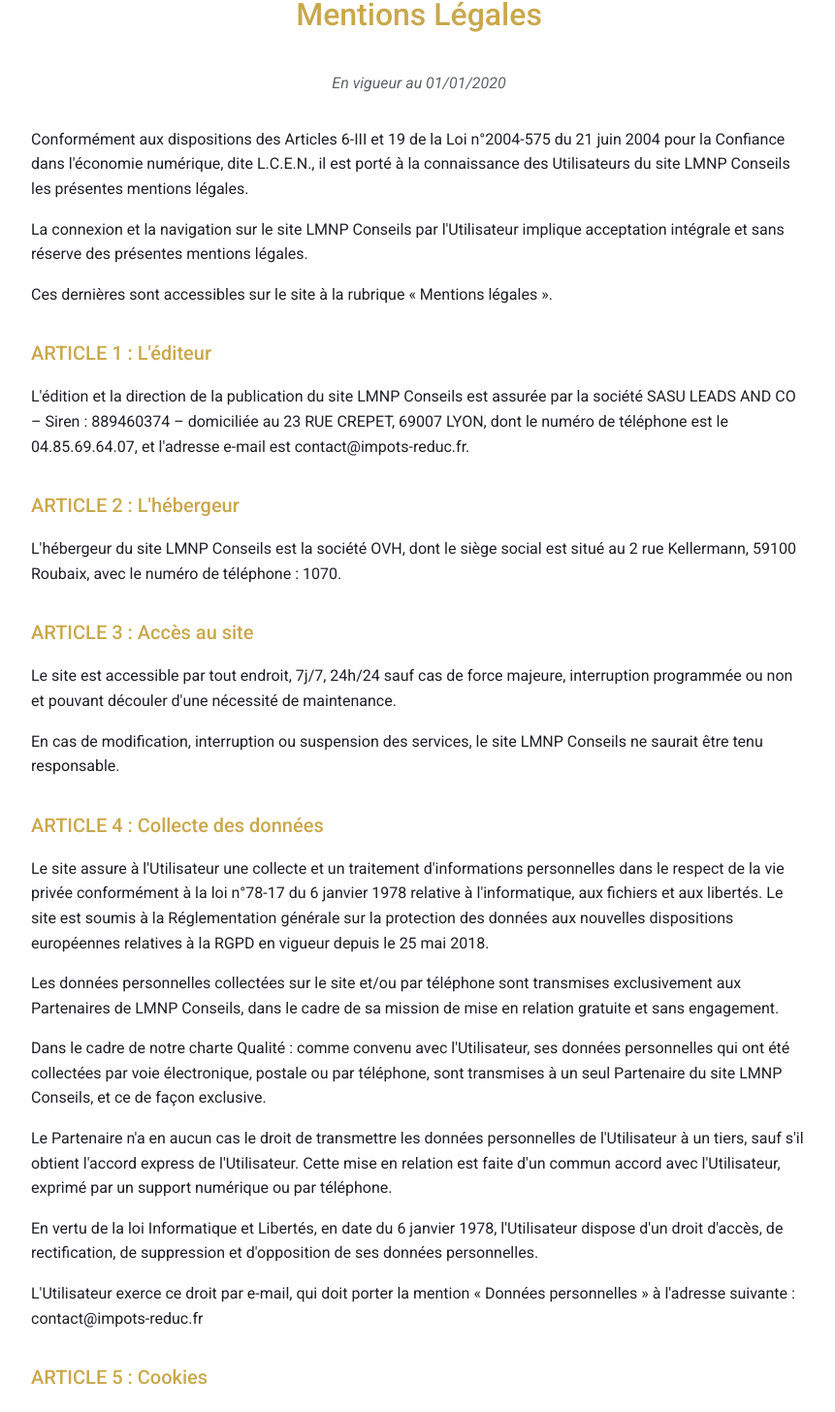
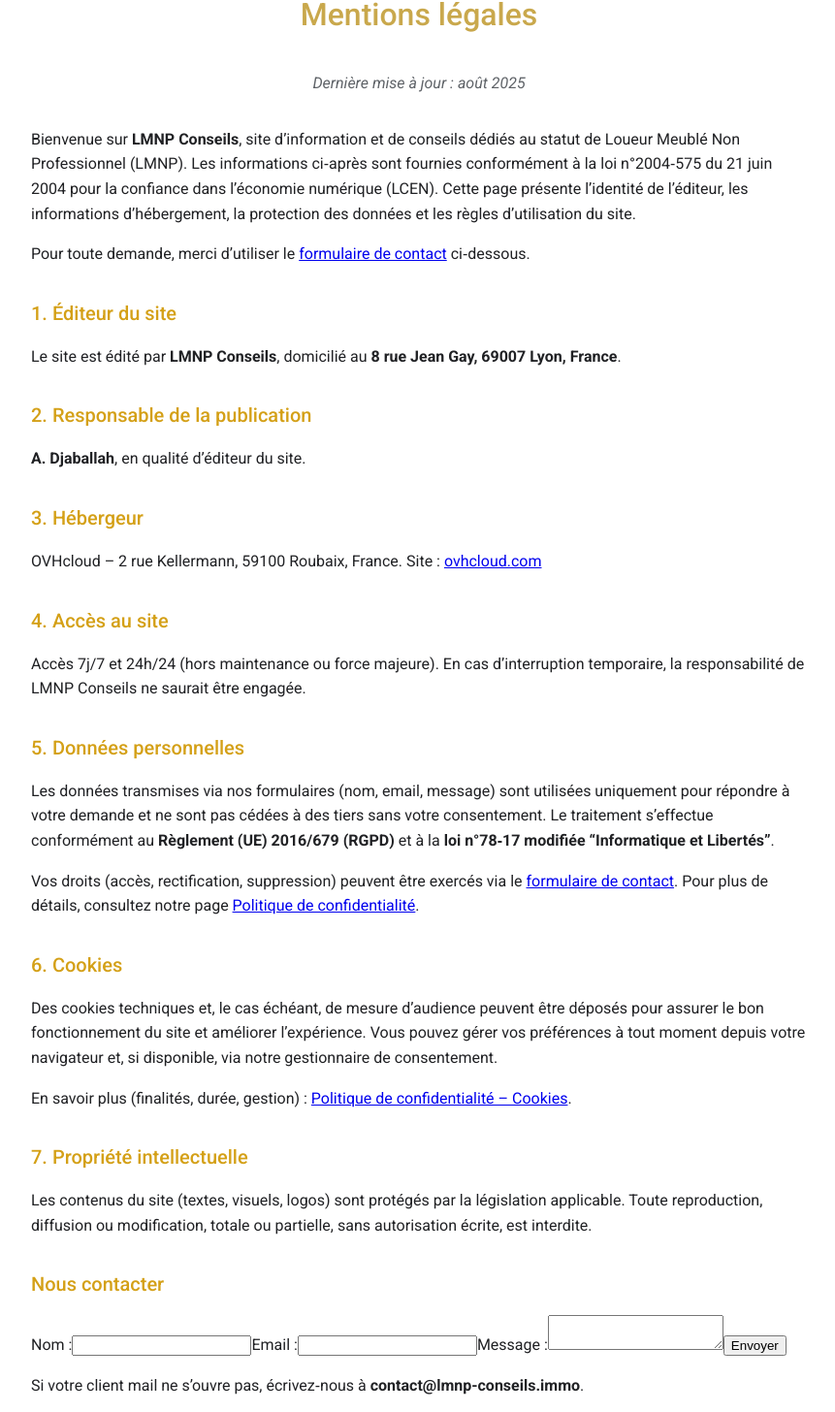
Before and after one commit to abderrahmane-br/lmnp, a Next.js app: page /mentions-legales in a window 1280 px wide. Shown: the part 198-1654 px from the top of the page at 97% size, without its empty margins (208-1069 px from the left). Built offline with nearby package versions, Linux system fonts and the light colour scheme.

Commit message:
maj mentions légales + JSON‑LD

```diff
--- a/src/app/mentions-legales/page.jsx
+++ b/src/app/mentions-legales/page.jsx
@@ -3,124 +3,196 @@
 
 export const metadata = {
   title: 'Mentions légales | LMNP Conseils',
-  description: `Consultez les mentions légales du site : informations sur l’éditeur, l’hébergement, la propriété intellectuelle et les conditions d’utilisation.`,
-  robots: 'index, follow'
+  description:
+    "Mentions légales de LMNP Conseils : identité de l’éditeur, hébergeur, propriété intellectuelle, données personnelles (RGPD) et contact.",
+  robots: 'index, follow',
+  alternates: { canonical: 'https://lmnp-conseils.immo/mentions-legales' }
 };
 
-function MentionsLegales() {
+export default function MentionsLegales() {
+  const titleStyle = { color: '#d4a017' }; // accent discret
+
   return (
     <>
       <Subheader />
       <main className={styles.container}>
-        <h1 className={styles.title}>Mentions Légales</h1>
-        <p className={styles.date}>En vigueur au 01/01/2020</p>
+        <h1 className={styles.title}>Mentions légales</h1>
+        <p className={styles.date}>Dernière mise à jour : août 2025</p>
 
+        {/* Intro LCEN */}
         <div className={styles.article}>
           <p>
-            Conformément aux dispositions des Articles 6-III et 19 de la Loi n°2004-575 du 21 juin 2004
-            pour la Confiance dans l'économie numérique, dite L.C.E.N., il est porté à la connaissance
-            des Utilisateurs du site LMNP Conseils les présentes mentions légales.
+            Bienvenue sur <strong>LMNP Conseils</strong>, site d’information et de conseils dédiés au
+            statut de Loueur Meublé Non Professionnel (LMNP). Les informations ci‑après sont fournies
+            conformément à la loi n°2004‑575 du 21 juin 2004 pour la confiance dans l’économie numérique (LCEN).
+            Cette page présente l’identité de l’éditeur, les informations d’hébergement, la protection des données
+            et les règles d’utilisation du site.
           </p>
           <p>
-            La connexion et la navigation sur le site LMNP Conseils par l'Utilisateur implique acceptation
-            intégrale et sans réserve des présentes mentions légales.
-          </p>
-          <p>
-            Ces dernières sont accessibles sur le site à la rubrique « Mentions légales ».
+            Pour toute demande, merci d’utiliser le <a href="#contact-form">formulaire de contact</a> ci‑dessous.
           </p>
         </div>
 
+        {/* Éditeur */}
         <div className={styles.article}>
-          <h2>ARTICLE 1 : L'éditeur</h2>
+          <h2 style={titleStyle}>1. Éditeur du site</h2>
           <p>
-            L'édition et la direction de la publication du site LMNP Conseils est assurée par la société
-            SASU LEADS AND CO – Siren : 889460374 – domiciliée au 23 RUE CREPET, 69007 LYON, dont le
-            numéro de téléphone est le 04.85.69.64.07, et l'adresse e-mail est contact@impots-reduc.fr.
+            Le site est édité par <strong>LMNP Conseils</strong>, domicilié au{' '}
+            <strong>8 rue Jean Gay, 69007 Lyon, France</strong>.
           </p>
         </div>
 
+        {/* Responsable de publication */}
         <div className={styles.article}>
-          <h2>ARTICLE 2 : L'hébergeur</h2>
+          <h2 style={titleStyle}>2. Responsable de la publication</h2>
           <p>
-            L'hébergeur du site LMNP Conseils est la société OVH, dont le siège social est situé au
-            2 rue Kellermann, 59100 Roubaix, avec le numéro de téléphone : 1070.
+            <strong>A. Djaballah</strong>, en qualité d’éditeur du site.
           </p>
         </div>
 
+        {/* Hébergeur */}
         <div className={styles.article}>
-          <h2>ARTICLE 3 : Accès au site</h2>
+          <h2 style={titleStyle}>3. Hébergeur</h2>
           <p>
-            Le site est accessible par tout endroit, 7j/7, 24h/24 sauf cas de force majeure, interruption
-            programmée ou non et pouvant découler d'une nécessité de maintenance.
-          </p>
-          <p>
-            En cas de modification, interruption ou suspension des services, le site LMNP Conseils ne
-            saurait être tenu responsable.
+            OVHcloud – 2 rue Kellermann, 59100 Roubaix, France. Site :{' '}
+            <a href="https://www.ovhcloud.com/fr/" target="_blank" rel="noopener noreferrer">
+              ovhcloud.com
+            </a>
           </p>
         </div>
 
+        {/* Accès */}
         <div className={styles.article}>
-          <h2>ARTICLE 4 : Collecte des données</h2>
+          <h2 style={titleStyle}>4. Accès au site</h2>
           <p>
-            Le site assure à l'Utilisateur une collecte et un traitement d'informations personnelles dans
-            le respect de la vie privée conformément à la loi n°78-17 du 6 janvier 1978 relative à
-            l'informatique, aux fichiers et aux libertés. Le site est soumis à la Réglementation générale
-            sur la protection des données aux nouvelles dispositions européennes relatives à la RGPD en
-            vigueur depuis le 25 mai 2018.
-          </p>
-          <p>
-            Les données personnelles collectées sur le site et/ou par téléphone sont transmises exclusivement
-            aux Partenaires de LMNP Conseils, dans le cadre de sa mission de mise en relation gratuite et
-            sans engagement.
-          </p>
-          <p>
-            Dans le cadre de notre charte Qualité : comme convenu avec l'Utilisateur, ses données personnelles
-            qui ont été collectées par voie électronique, postale ou par téléphone, sont transmises à un seul
-            Partenaire du site LMNP Conseils, et ce de façon exclusive.
-          </p>
-          <p>
-            Le Partenaire n'a en aucun cas le droit de transmettre les données personnelles de l'Utilisateur
-            à un tiers, sauf s'il obtient l'accord express de l'Utilisateur. Cette mise en relation est faite
-            d'un commun accord avec l'Utilisateur, exprimé par un support numérique ou par téléphone.
-          </p>
-          <p>
-            En vertu de la loi Informatique et Libertés, en date du 6 janvier 1978, l'Utilisateur dispose
-            d'un droit d'accès, de rectification, de suppression et d'opposition de ses données personnelles.
-          </p>
-          <p>
-            L'Utilisateur exerce ce droit par e-mail, qui doit porter la mention « Données personnelles »
-            à l'adresse suivante : contact@impots-reduc.fr
+            Accès 7j/7 et 24h/24 (hors maintenance ou force majeure). En cas d’interruption temporaire,
+            la responsabilité de LMNP Conseils ne saurait être engagée.
           </p>
         </div>
 
+        {/* Données personnelles (RGPD) */}
         <div className={styles.article}>
-          <h2>ARTICLE 5 : Cookies</h2>
+          <h2 style={titleStyle}>5. Données personnelles</h2>
           <p>
-            L'Utilisateur est informé que lors de ses visites sur le site, un cookie peut s'installer
-            automatiquement sur son logiciel de navigation. En naviguant sur le site, il les accepte.
+            Les données transmises via nos formulaires (nom, email, message) sont utilisées uniquement pour
+            répondre à votre demande et ne sont pas cédées à des tiers sans votre consentement. Le traitement
+            s’effectue conformément au <strong>Règlement (UE) 2016/679 (RGPD)</strong> et à la
+            <strong> loi n°78‑17 modifiée “Informatique et Libertés”</strong>.
           </p>
           <p>
-            Un cookie est un élément qui ne permet pas d'identifier l'Utilisateur mais sert à enregistrer
-            des informations relatives à la navigation de celui-ci sur le site Internet.
-          </p>
-          <p>
-            L'Utilisateur pourra désactiver ce cookie par l'intermédiaire des paramètres figurant au sein
-            de son logiciel de navigation.
+            Vos droits (accès, rectification, suppression) peuvent être exercés via le{' '}
+            <a href="#contact-form">formulaire de contact</a>. Pour plus de détails, consultez notre
+            page <a href="/politique-confidentialite">Politique de confidentialité</a>.
           </p>
         </div>
 
+        {/* Cookies (récapitulatif minimal) */}
         <div className={styles.article}>
-          <h2>ARTICLE 6 : Propriété intellectuelle</h2>
+          <h2 style={titleStyle}>6. Cookies</h2>
           <p>
-            Toute utilisation, reproduction, diffusion, commercialisation, modification de toute ou partie
-            du site LMNP Conseils, sans autorisation de l'Editeur est prohibée et pourra entraîner des
-            actions et poursuites judiciaires telles que notamment prévues par le Code de la propriété
-            intellectuelle et le Code civil.
+            Des cookies techniques et, le cas échéant, de mesure d’audience peuvent être déposés pour assurer
+            le bon fonctionnement du site et améliorer l’expérience. Vous pouvez gérer vos préférences à tout
+            moment depuis votre navigateur et, si disponible, via notre gestionnaire de consentement.
+          </p>
+          <p>
+            En savoir plus (finalités, durée, gestion) : <a href="/politique-confidentialite#cookies">Politique de confidentialité – Cookies</a>.
+            {/* Si vous avez une CMP, remplacez par un lien qui ouvre le panneau : <a href="#" onClick={() => window.__cmp?.('showConsentTool')}>Gérer mes cookies</a> */}
           </p>
         </div>
+
+        {/* Propriété intellectuelle */}
+        <div className={styles.article}>
+          <h2 style={titleStyle}>7. Propriété intellectuelle</h2>
+          <p>
+            Les contenus du site (textes, visuels, logos) sont protégés par la législation applicable.
+            Toute reproduction, diffusion ou modification, totale ou partielle, sans autorisation écrite,
+            est interdite.
+          </p>
+        </div>
+
+        {/* Contact (mailto, simple) */}
+        <div className={styles.article}>
+          <h2 id="contact-form" style={titleStyle}>Nous contacter</h2>
+          <form
+            className={styles.contactForm}
+            method="post"
+            action="mailto:contact@lmnp-conseils.immo"
+            encType="text/plain"
+          >
+            <label>
+              Nom :
+              <input type="text" name="Nom" required />
+            </label>
+            <label>
+              Email :
+              <input type="email" name="Email" required />
+            </label>
+            <label>
+              Message :
+              <textarea name="Message" required />
+            </label>
+            <button type="submit">Envoyer</button>
+            <p className={styles.note}>
+              Si votre client mail ne s’ouvre pas, écrivez‑nous à <strong>contact@lmnp-conseils.immo</strong>.
+            </p>
+          </form>
+        </div>
+
+        {/* JSON-LD complet : WebSite -> Person -> LegalWebPage */}
+        <script
+          type="application/ld+json"
+          dangerouslySetInnerHTML={{
+            __html: JSON.stringify({
+              "@context": "https://schema.org",
+              "@graph": [
+                {
+                  "@type": "WebSite",
+                  "@id": "https://lmnp-conseils.immo/#website",
+                  "url": "https://lmnp-conseils.immo/",
+                  "name": "LMNP Conseils",
+                  "inLanguage": "fr-FR",
+                  "publisher": { "@id": "https://lmnp-conseils.immo/#person" },
+                  "potentialAction": {
+                    "@type": "SearchAction",
+                    "target": "https://lmnp-conseils.immo/recherche?q={search_term_string}",
+                    "query-input": "required name=search_term_string"
+                  }
+                },
+                {
+                  "@type": "Person",
+                  "@id": "https://lmnp-conseils.immo/#person",
+                  "name": "A. Djaballah",
+                  "address": {
+                    "@type": "PostalAddress",
+                    "streetAddress": "8 rue Jean Gay",
+                    "postalCode": "69007",
+                    "addressLocality": "Lyon",
+                    "addressCountry": "FR"
+                  }
+                },
+                {
+                  "@type": "LegalWebPage",
+                  "@id": "https://lmnp-conseils.immo/mentions-legales/#webpage",
+                  "url": "https://lmnp-conseils.immo/mentions-legales",
+                  "name": "Mentions légales | LMNP Conseils",
+                  "isPartOf": { "@id": "https://lmnp-conseils.immo/#website" },
+                  "inLanguage": "fr-FR",
+                  "about": "Informations légales, éditeur, hébergement, données personnelles (RGPD), cookies et conditions d’utilisation du site LMNP Conseils.",
+                  "dateModified": "2025-08-13",
+                  "publisher": { "@id": "https://lmnp-conseils.immo/#person" },
+                  "breadcrumb": {
+                    "@type": "BreadcrumbList",
+                    "itemListElement": [
+                      { "@type": "ListItem", "position": 1, "name": "Accueil", "item": "https://lmnp-conseils.immo/" },
+                      { "@type": "ListItem", "position": 2, "name": "Mentions légales", "item": "https://lmnp-conseils.immo/mentions-legales" }
+                    ]
+                  }
+                }
+              ]
+            })
+          }}
+        />
       </main>
     </>
   );
 }
-
-export default MentionsLegales;
```
